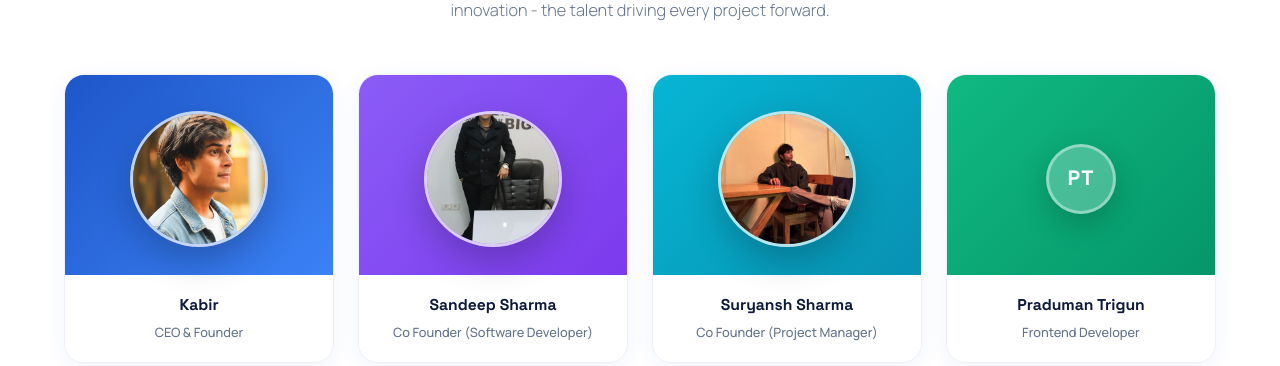
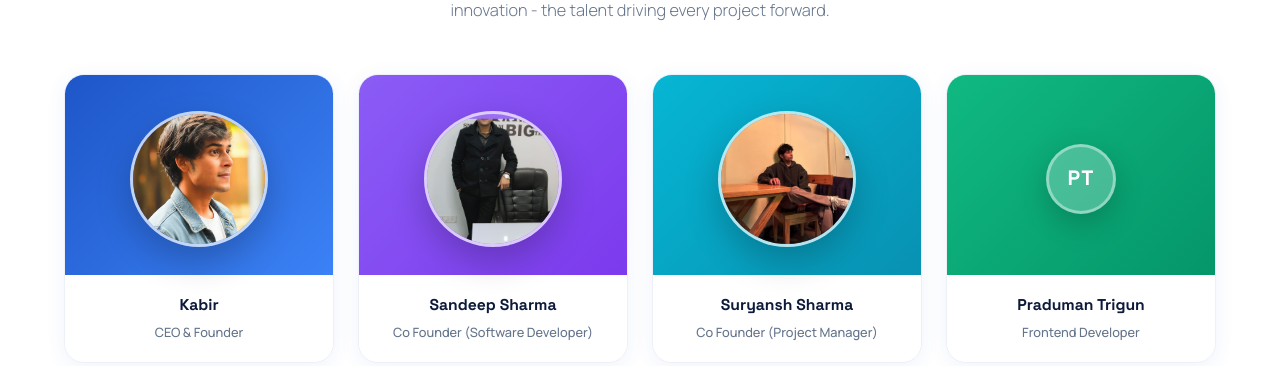
Before and after one commit to sandeepsharma-z/hmcx, a PHP site: page /about.html in a window 1280 px wide. Shown: the part 3210-3576 px from the top of the page. Run offline with PHP 8.4, Linux system fonts and the light colour scheme.

Commit message:
Adjust Sandeep team photo position

```diff
--- a/about.html
+++ b/about.html
@@ -404,6 +404,9 @@
   object-fit: cover;
   object-position: center;
 }
+.tc-avatar.tc-photo img[alt="Sandeep Sharma"] {
+  transform: translateY(10px) scale(1.08);
+}
 .tc-social {
   display: none;
   gap: 10px;
--- a/assets/css/style.css
+++ b/assets/css/style.css
@@ -985,6 +985,7 @@ button { cursor: pointer; font-family: inherit; }
 .tc-avatar img { width: 100%; height: 100%; object-fit: cover; display: block; }
 .tc-avatar.tc-photo { width: 148px; height: 148px; border-radius: 50%; border: 3px solid rgba(255,255,255,.65); box-shadow: 0 14px 34px rgba(0,0,0,.22); background: rgba(255,255,255,.18); }
 .tc-avatar.tc-photo img { object-fit: cover; object-position: center; }
+.tc-avatar.tc-photo img[alt="Sandeep Sharma"] { transform: translateY(12px) scale(1.08); }
 .tc-social { display: none; position: absolute; bottom: 12px; left: 50%; justify-content: center; gap: 8px; padding: 8px 10px; border-radius: 999px; transform: translate(-50%, 10px); opacity: 0; transition: var(--transition); background: rgba(255,255,255,.18); border: 1px solid rgba(255,255,255,.35); backdrop-filter: blur(8px); pointer-events: none; }
 .team-card:hover .tc-social { transform: translate(-50%, 0); opacity: 0; pointer-events: none; }
 .tc-social a { width: 30px; height: 30px; border-radius: 50%; background: rgba(255,255,255,.25); color: white; display: flex; align-items: center; justify-content: center; font-size: .75rem; transition: var(--transition); text-decoration: none; }
```
